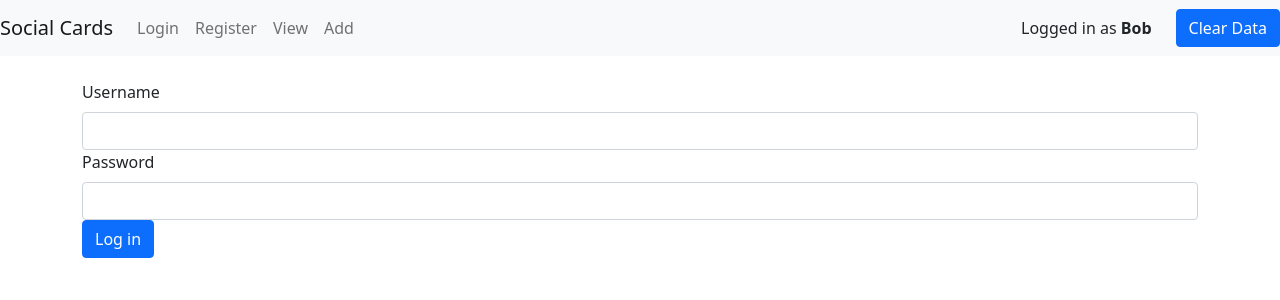
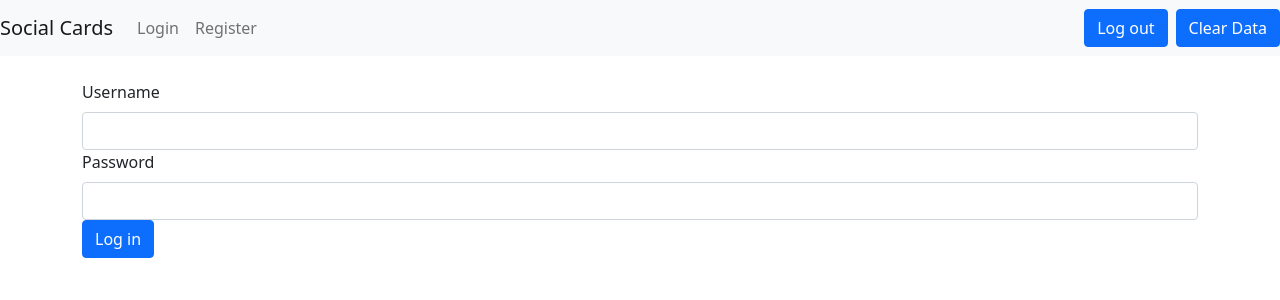
Before and after one commit to JPDevAcc/ReactSocialGroupProject, a React (Create React App) app: page / in a window 1280 px wide. Shown: the top 300 px of the page. Built offline with nearby package versions, Linux system fonts and the light colour scheme.

Commit message:
Disabled navigation to registered-only pages when logged out + log out button

```diff
--- a/src/App.js
+++ b/src/App.js
@@ -11,17 +11,10 @@ import View from './View'
 import Add from './Add';
 
 function App() {
-	// Example user (as things currently break with no user on the system)
-	const defaultUser = {
-		username: 'Bob',
-		password: 'DoNotDeleteMe!', // Who needs cryptographic hash functions? - Plaintext for the win!
-		imageUrl: 'https://images.unsplash.com/photo-1640951613773-54706e06851d?ixlib=rb-4.0.3&ixid=MnwxMjA3fDB8MHxwaG90by1wYWdlfHx8fGVufDB8fHx8&auto=format&fit=crop&w=880&q=80'
-	} ;
-	const [users, changeUsers] = useState({
-		0: { ...defaultUser },
-	}) ;
-	const [nextUserId, changeNextUserId] = useState(1) ; // TODO: Change to zero when example user removed
-	const [currentUserId, changeCurrentUserId] = useState(0) ;
+	// Users state
+	const [users, changeUsers] = useState({}) ;
+	const [nextUserId, changeNextUserId] = useState(0) ;
+	const [currentUserId, changeCurrentUserId] = useState(null) ; // (initially no user logged in)
 
 	// Get user id given username (case-insensitive)
 	function getUserId(username) {
@@ -81,10 +74,10 @@ function App() {
   }, []) ;
 
 	function initWithData(users, cardDefs) {
-		if (!users) users = { 0: {...defaultUser} } ;
+		if (!users) users = {} ;
 		if (!cardDefs) cardDefs = {} ;
 		changeUsers(users) ;
-		changeCurrentUserId(Object.keys(users).length - 1) ; // (just select last user again for now)
+		changeCurrentUserId(null) ; // (no logged in user)
 		changeNextUserId(Object.keys(users).length) ;
 		changeCardDefs(cardDefs) ;
 		changeNextPostId(Object.keys(cardDefs).length) ;
@@ -92,7 +85,7 @@ function App() {
 
 	// Clear everything!
 	function clearData() {
-		initWithData({ 0: {...defaultUser} }, {}) ;
+		initWithData() ;
 		localStorage.clear() ;
 	}
 
@@ -103,10 +96,14 @@ function App() {
 		return credentialsMatch ;
 	}
 
+	function userLogout() {
+		changeCurrentUserId(null) ;
+	}
+
 	return (
 		<div>
 
-			<MyNavBar username={users[currentUserId].username} clearData={clearData} />
+			<MyNavBar username={currentUserId === null ? null : users[currentUserId].username} userLogout={userLogout} clearData={clearData} />
 
 			<Container>
 				<Routes>
@@ -118,13 +115,15 @@ function App() {
 						<UserRegister getUserId={getUserId} onSubmit={addUser} />
 					} />
 
-					<Route path="/view" element={
-						<View cardDefs={cardDefs} users={users} handleAddLike={(postId) => handleAddLike(postId)} />
-					} />
+					{currentUserId !== null &&
+						<Route path="/view" element={
+							<View cardDefs={cardDefs} users={users} handleAddLike={(postId) => handleAddLike(postId)} />
+					} />}
 
-					<Route path="/add" element={
-						<Add onSubmit={(imageUrl, text) => addCard(currentUserId, imageUrl, text)} />
-					} />
+					{currentUserId !== null &&
+						<Route path="/add" element={
+							<Add onSubmit={(imageUrl, text) => addCard(currentUserId, imageUrl, text)} />
+					} />}
 
 				</Routes>
 			</Container>
--- a/src/components/navbar.js
+++ b/src/components/navbar.js
@@ -13,11 +13,12 @@ export default function MyNavbar(props) {
 					<Nav className="me-auto">
 						<Link className="nav-link" to="/">Login</Link>
 						<Link className="nav-link" to="/register">Register</Link>
-						<Link className="nav-link" to="/view">View</Link>
-						<Link className="nav-link" to="/add">Add</Link>
+						<Link className={props.username ? 'nav-link' : 'd-none'} to="/view">View</Link>
+						<Link className={props.username ? 'nav-link' : 'd-none'} to="/add">Add</Link>
 					</Nav>
 					<div className="d-flex">
-						<div className="me-4 align-self-center">Logged in as <b>{props.username}</b></div>
+						{props.username && <div className="me-4 align-self-center">Logged in as <b>{props.username}</b></div> }
+						<Button onClick={props.userLogout} className="me-2">Log out</Button>
 						<Button onClick={props.clearData}>Clear Data</Button>
 					</div>
 				</Navbar.Collapse>
```
